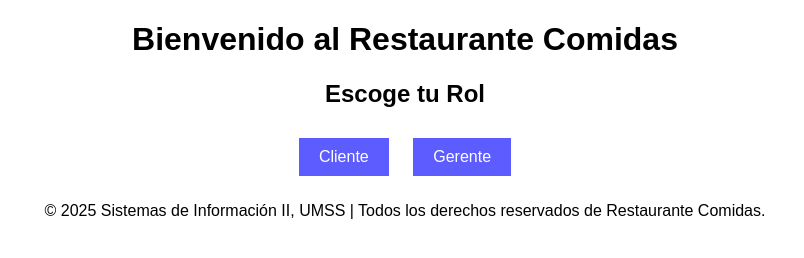
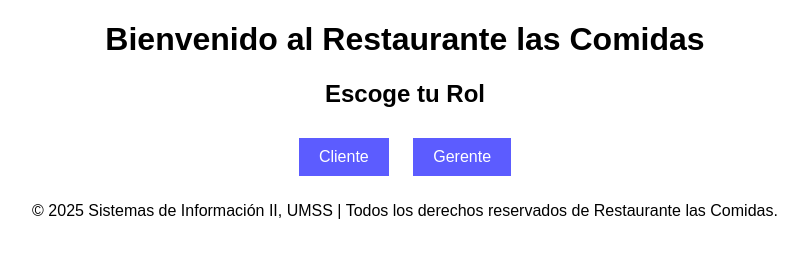
Before and after one commit to MiguelQuiton/Proyecto-sprint, a website: page public/index.html in a window 1280 px wide. Shown: the whole page, without its empty margins (235-1039 px from the left). Drawn offline with Linux system fonts and the light colour scheme.

Commit message:
update index.html

```diff
--- a/public/index.html
+++ b/public/index.html
@@ -3,13 +3,13 @@
 <head>
   <meta charset="UTF-8" />
   <meta name="viewport" content="width=device-width, initial-scale=1.0"/>
-  <title>Escoge tu Rol</title>
+  <title>Restaurante las comidas</title>
   <link rel="stylesheet" href="styles.css">
 </head>
 <body>
   <!--Header del menú principal-->
   <header id="mainHeader">
-    <h1>Bienvenido al Restaurante Comidas</h1>
+    <h1>Bienvenido al Restaurante las Comidas</h1>
   </header>
   <!-- Menú Principal: Sólo muestra Cliente y Gerente -->
   <div id="menuPrincipal">
@@ -119,7 +119,7 @@
 
   <!--Footer para el menu principa-->
   <footer id="mainFooter">
-    <p>&copy; 2025 Sistemas de Información II, UMSS | Todos los derechos reservados de Restaurante Comidas.</p>
+    <p>&copy; 2025 Sistemas de Información II, UMSS | Todos los derechos reservados de Restaurante las Comidas.</p>
   </footer>
 
 </body>
```
